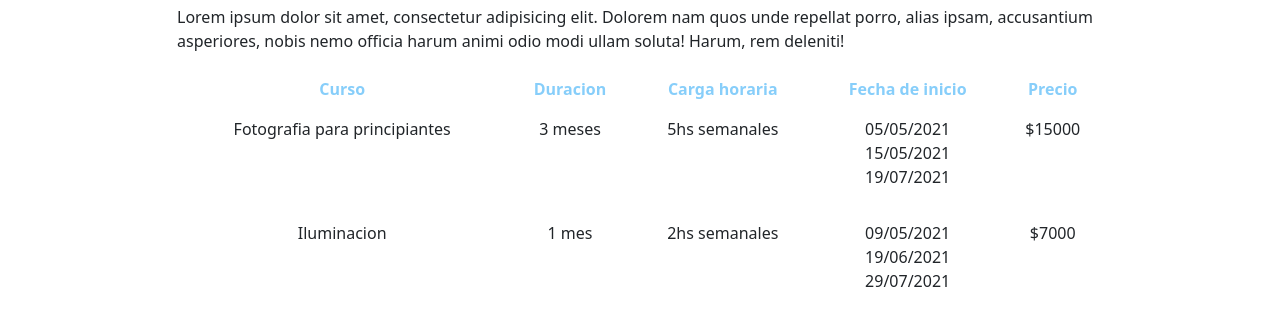
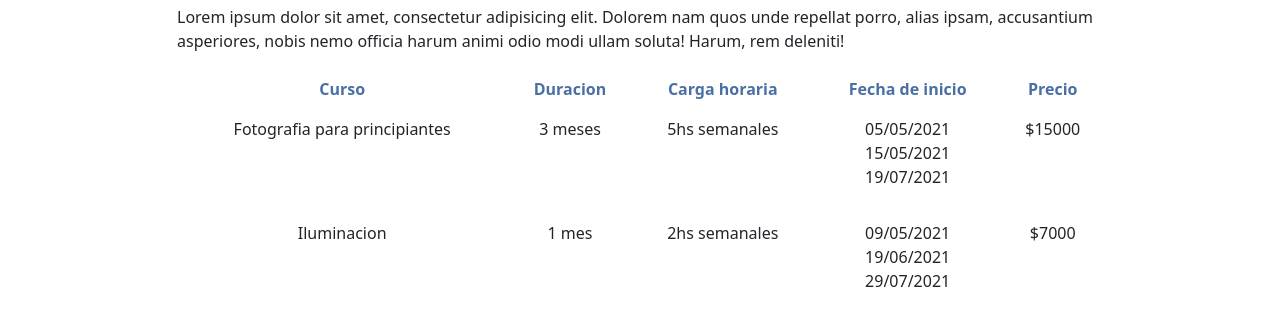
Before and after one commit to KanNeimann/PaginaFotografo-Neimann, a plain HTML site: page cursos.html in a window 1280 px wide. Shown: the part 485-799 px from the top of the page. Drawn offline with Linux system fonts and the light colour scheme.

Commit message:
Se cambio el color de los th

```diff
--- a/stylesNew.css
+++ b/stylesNew.css
@@ -16,7 +16,7 @@ a {
   text-decoration: none;
 }
 th {
-  color: var(--color-secundario);
+  color: var(--color-quinternario);
 }
 textarea {
   min-height: 25vh !important;
```
